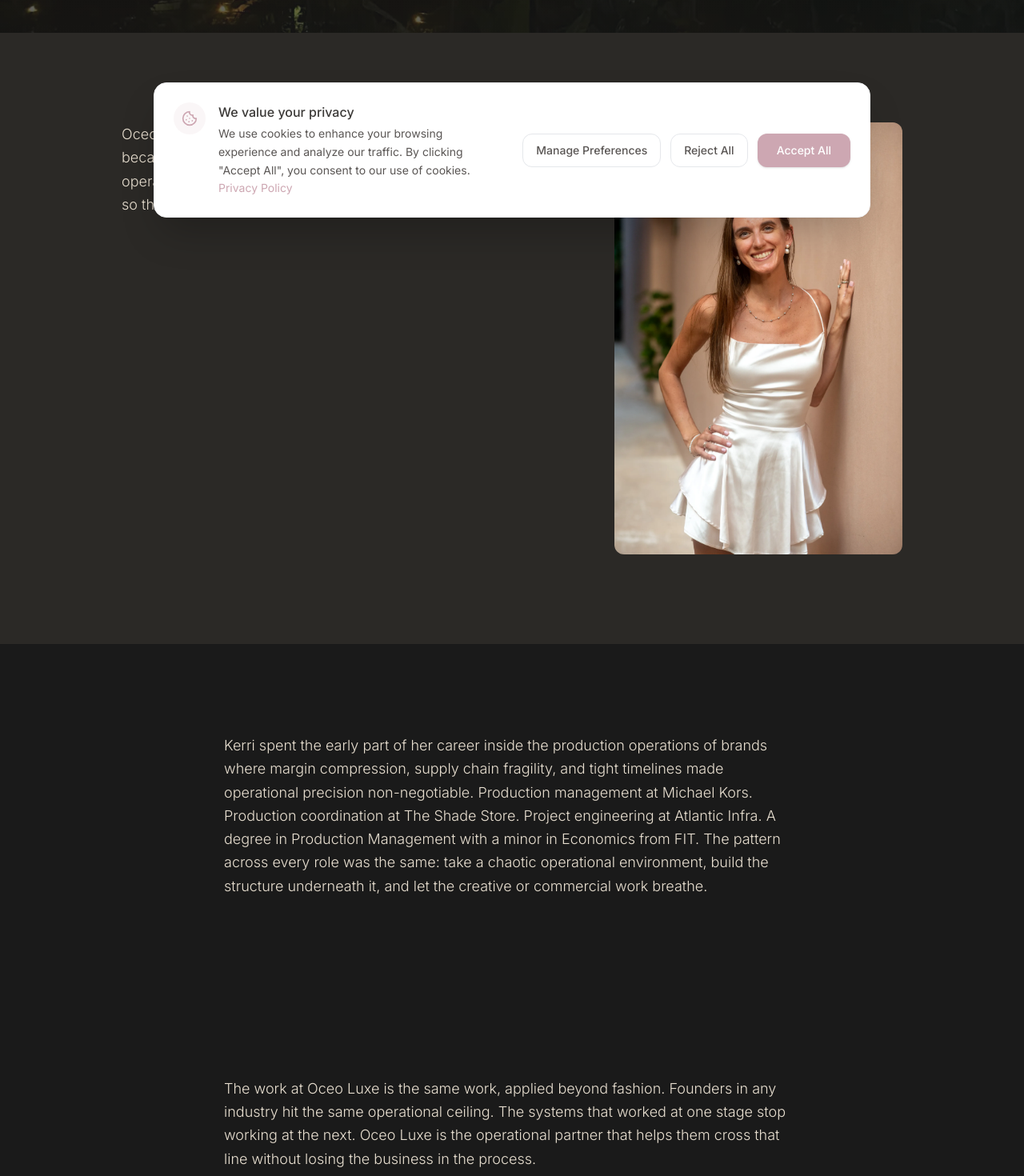
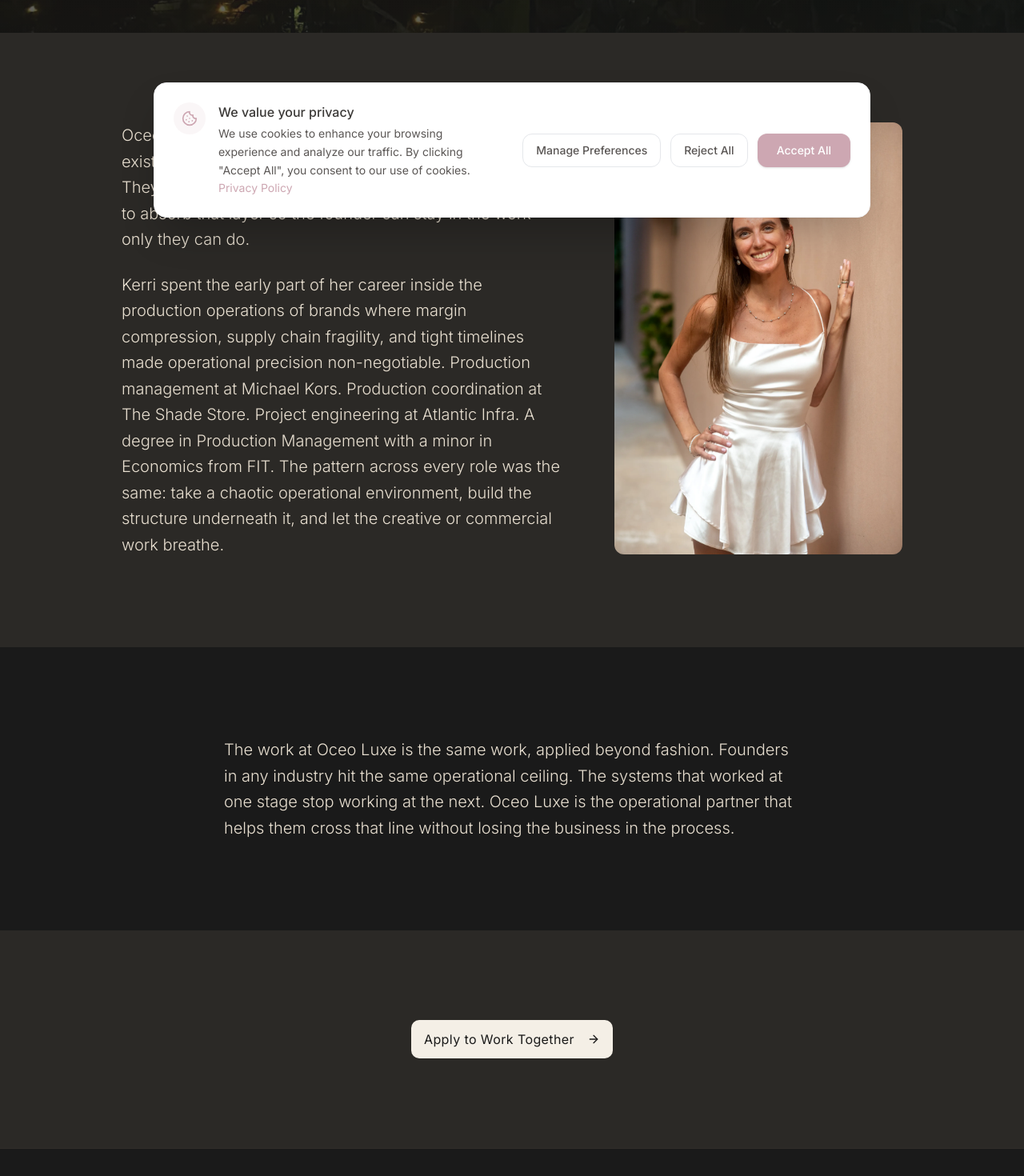
Before and after one commit to kerribridgman/oceoluxe-web, a Next.js app: page /about in a window 1280 px wide. Shown: the part 504-1974 px from the top of the page at 80% size. Built offline with nearby package versions, Linux system fonts and the light colour scheme; no server answers.

Commit message:
About page updates

```diff
--- a/app/about/page.tsx
+++ b/app/about/page.tsx
@@ -44,9 +44,12 @@
         <div className="max-w-5xl mx-auto px-6">
           <div className="flex flex-col lg:flex-row gap-12 lg:gap-16 items-start">
             <AnimateIn className="flex-1">
-              <div className="space-y-6 text-lg text-[var(--color-bone)] font-light leading-relaxed" style={{ maxWidth: '65ch' }}>
+              <div className="space-y-6 text-xl text-[var(--color-bone)] font-light leading-relaxed" style={{ maxWidth: '65ch' }}>
                 <p>
                   Oceo Luxe was founded by Kerri Bridgman. The studio exists because most businesses do not fail at the idea. They fail at the operational layer underneath it. The work is to absorb that layer so the founder can stay in the work only they can do.
+                </p>
+                <p>
+                  Kerri spent the early part of her career inside the production operations of brands where margin compression, supply chain fragility, and tight timelines made operational precision non-negotiable. Production management at Michael Kors. Production coordination at The Shade Store. Project engineering at Atlantic Infra. A degree in Production Management with a minor in Economics from FIT. The pattern across every role was the same: take a chaotic operational environment, build the structure underneath it, and let the creative or commercial work breathe.
                 </p>
               </div>
             </AnimateIn>
@@ -66,24 +69,11 @@
         </div>
       </section>
 
-      {/* Body 2 — Career Credentials */}
+      {/* Body 2 — Philosophy */}
       <section className="py-20 lg:py-28 bg-[var(--color-ink)]">
         <div className="max-w-3xl mx-auto px-6">
           <AnimateIn>
-            <div className="space-y-6 text-lg text-[var(--color-bone)] font-light leading-relaxed" style={{ maxWidth: '65ch' }}>
-              <p>
-                Kerri spent the early part of her career inside the production operations of brands where margin compression, supply chain fragility, and tight timelines made operational precision non-negotiable. Production management at Michael Kors. Production coordination at The Shade Store. Project engineering at Atlantic Infra. A degree in Production Management with a minor in Economics from FIT. The pattern across every role was the same: take a chaotic operational environment, build the structure underneath it, and let the creative or commercial work breathe.
-              </p>
-            </div>
-          </AnimateIn>
-        </div>
-      </section>
-
-      {/* Body 3 — Philosophy */}
-      <section className="py-20 lg:py-28 bg-[var(--color-ink)]">
-        <div className="max-w-3xl mx-auto px-6">
-          <AnimateIn>
-            <div className="space-y-6 text-lg text-[var(--color-bone)] font-light leading-relaxed" style={{ maxWidth: '65ch' }}>
+            <div className="space-y-6 text-xl text-[var(--color-bone)] font-light leading-relaxed" style={{ maxWidth: '65ch' }}>
               <p>
                 The work at Oceo Luxe is the same work, applied beyond fashion. Founders in any industry hit the same operational ceiling. The systems that worked at one stage stop working at the next. Oceo Luxe is the operational partner that helps them cross that line without losing the business in the process.
               </p>
```
